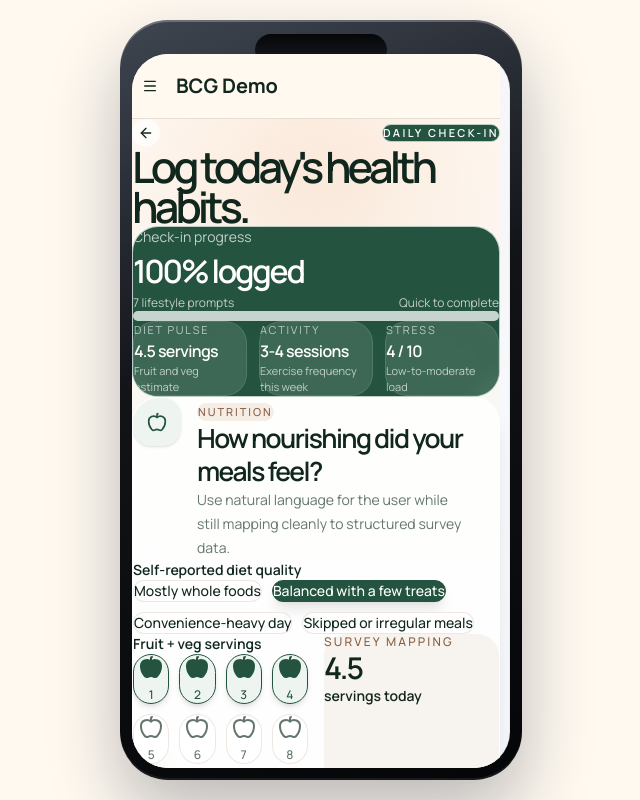
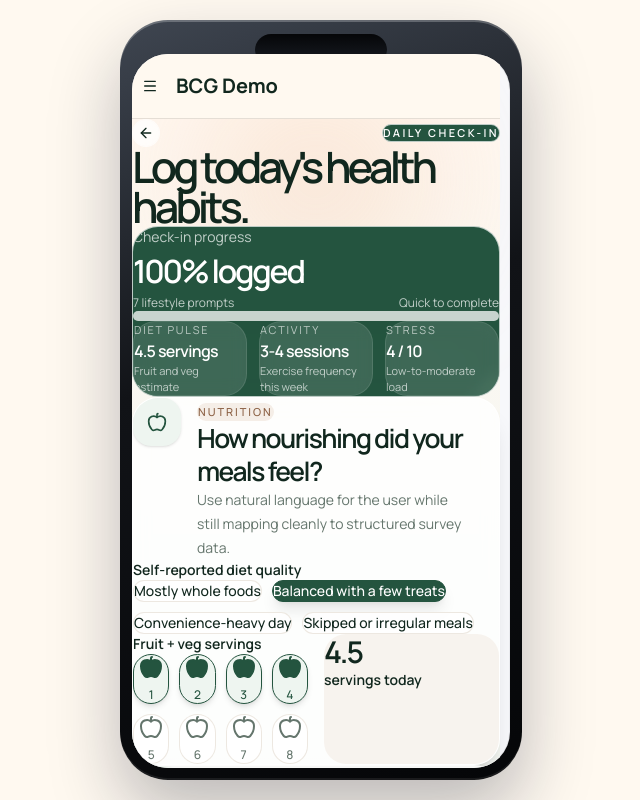
Before and after one commit to DateYourCity/chefftreff-hackathon-2026, a Next.js app: page /daily_checkin in a window 1280 px wide. Shown: the whole page, without its empty margins (319-959 px from the left). Built offline with nearby package versions, Linux system fonts and the light colour scheme.

Commit message:
remove text

```diff
--- a/src/app/daily_checkin/page.tsx
+++ b/src/app/daily_checkin/page.tsx
@@ -305,9 +305,9 @@ export default function DailyCheckInPage() {
                 />
               </div>
               <div className="rounded-3xl bg-[var(--checkin-warm-surface)] p-5">
-                <p className="text-xs font-medium tracking-[0.18em] text-[var(--checkin-warm-text)] uppercase">
+                {/*<p className="text-xs font-medium tracking-[0.18em] text-[var(--checkin-warm-text)] uppercase">
                   Survey mapping
-                </p>
+                </p>*/}
                 <p className="mt-2.5 text-3xl font-semibold tracking-[-0.06em] text-foreground">
                   {fruitVeg || "0"}
                 </p>
@@ -444,9 +444,9 @@ export default function DailyCheckInPage() {
                   />
                 </div>
                 <div className="rounded-3xl bg-[var(--checkin-brand)] p-5 text-white">
-                  <p className="text-xs tracking-[0.18em] text-[var(--checkin-white-text-faint)] uppercase">
+                  {/*<p className="text-xs tracking-[0.18em] text-[var(--checkin-white-text-faint)] uppercase">
                     Logged now
-                  </p>
+                  </p>*/}
                   <p className="mt-2.5 text-3xl font-semibold tracking-[-0.06em]">
                     {waterGlasses || "0"}
                   </p>
--- a/src/components/check-in/check-in-ui.tsx
+++ b/src/components/check-in/check-in-ui.tsx
@@ -155,9 +155,9 @@ export function WaterGlassRating({
           );
         })}
       </div>
-      <p className="text-xs leading-5 text-muted-foreground">
+      {/*<p className="text-xs leading-5 text-muted-foreground">
         Tap a glass to fill that amount and all previous glasses.
-      </p>
+      </p>*/}
     </div>
   );
 }
@@ -205,9 +205,9 @@ export function ServingRating({
           );
         })}
       </div>
-      <p className="text-xs leading-5 text-muted-foreground">
+     {/* <p className="text-xs leading-5 text-muted-foreground">
         Tap a serving to fill that amount and all previous servings.
-      </p>
+      </p>*/}
     </div>
   );
 }
```
